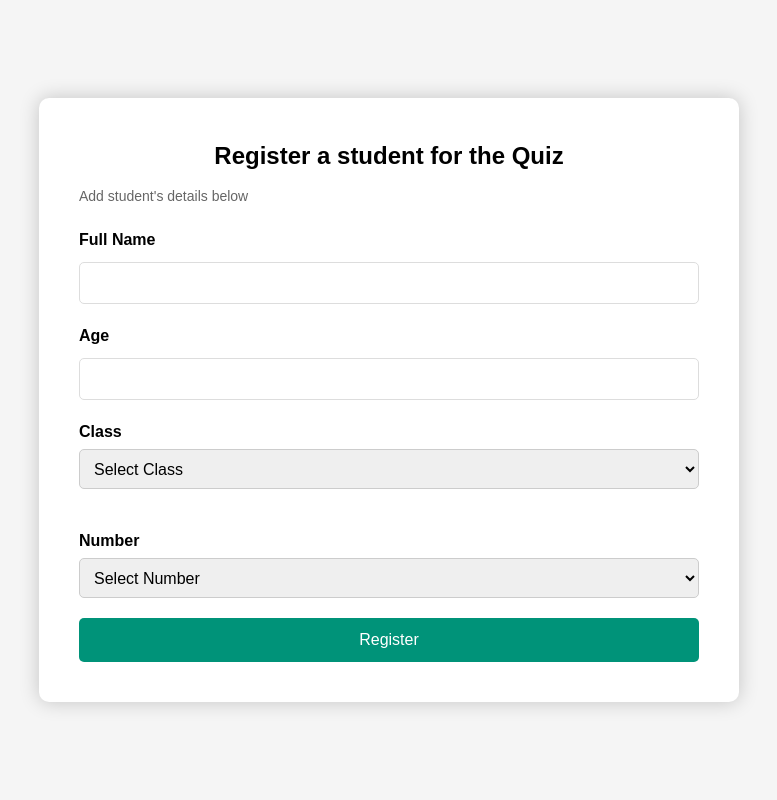
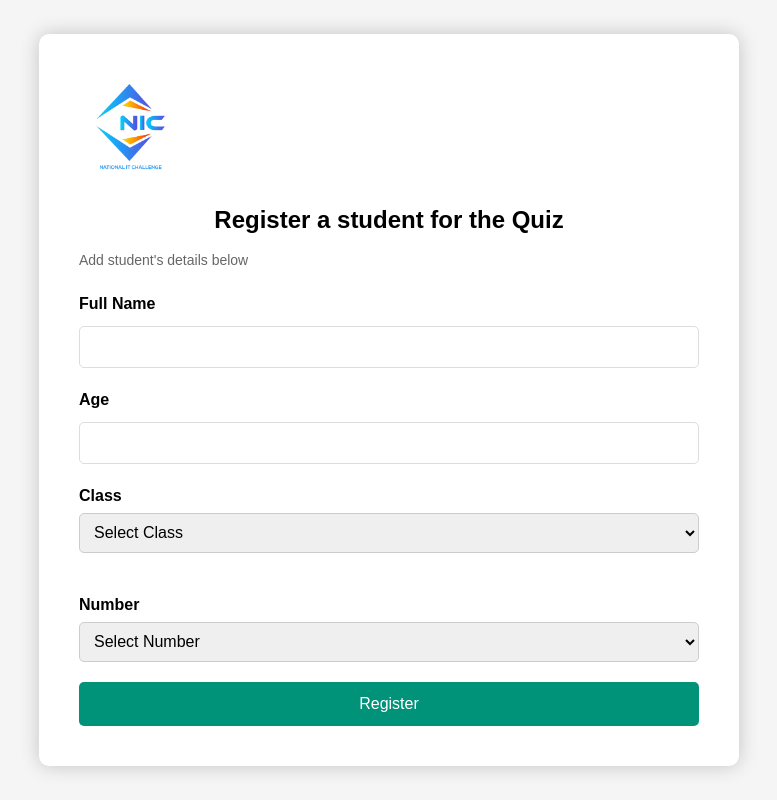
Before and after one commit to uniquetheo/action, a React (Vite) app: page /register in a window 1280 px wide. Shown: the whole page, without its empty margins (251-1028 px from the left). Built offline with nearby package versions, Linux system fonts and the light colour scheme.

Commit message:
add logo to form

```diff
--- a/src/Components/Pages/Register.jsx
+++ b/src/Components/Pages/Register.jsx
@@ -1,6 +1,6 @@
 /* eslint-disable react/no-unescaped-entities */
 import styled from "styled-components";
-import { StyledForm, StyledFormWrapper, } from "../Form/Form.styles";
+import { StyledForm, StyledFormWrapper } from "../Form/Form.styles";
 import { StyledButton } from "../Button/Button.styles";
 
 export const Register = () => {
@@ -8,6 +8,9 @@ export const Register = () => {
     <Main>
       <StyledFormWrapper>
         <StyledForm1>
+          <Logo>
+            <img src="/assets/tp_nic_logo.png" alt="logo" />
+          </Logo>
           <h2>Register a student for the Quiz</h2>
           <span>Add student's details below</span>
           <label htmlFor="fullname">Full Name</label>
@@ -69,3 +72,14 @@ const StyledForm1 = styled(StyledForm)`
     }
   }
 `;
+
+const Logo = styled.div`
+  width: 100%;
+  text-align: center;
+  margin-bottom: 20px;
+
+  img {
+    width: 100px;
+    height: auto;
+  }
+`;
```
